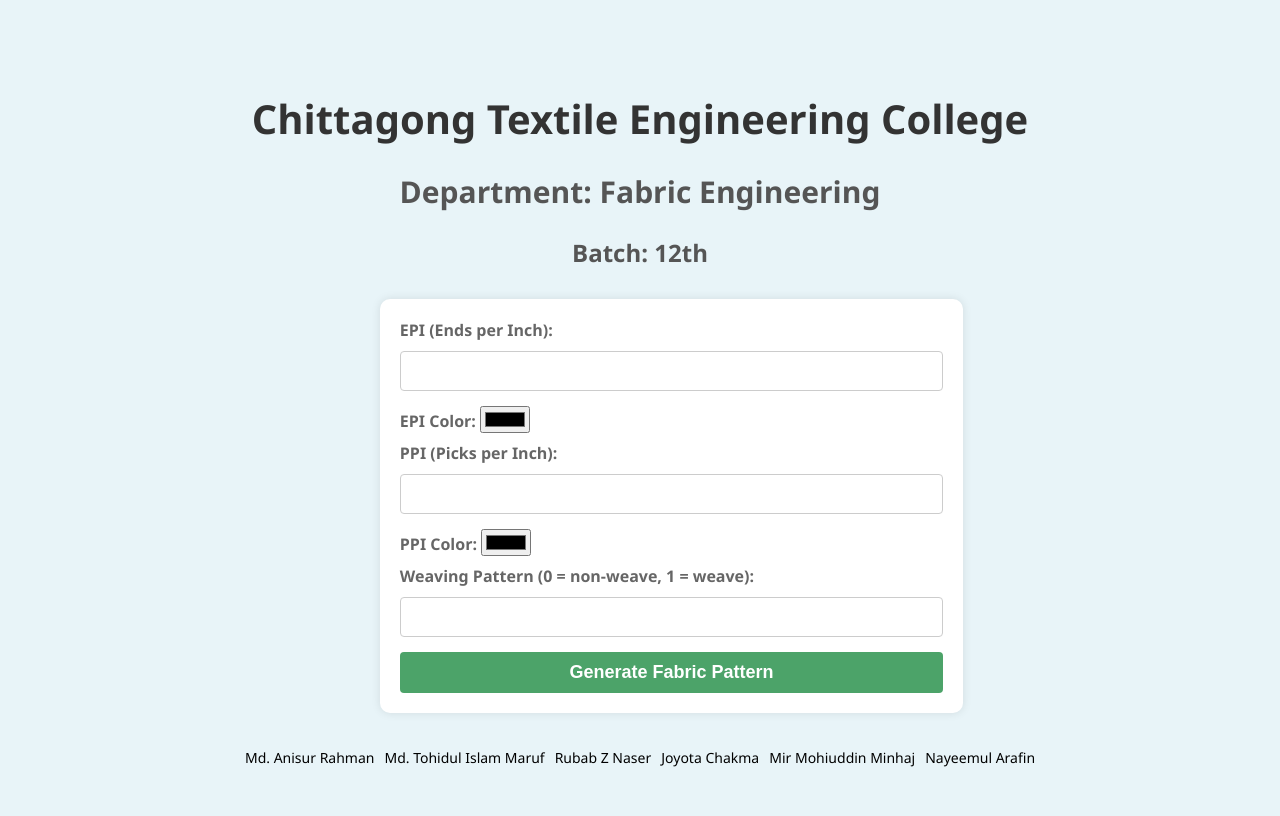
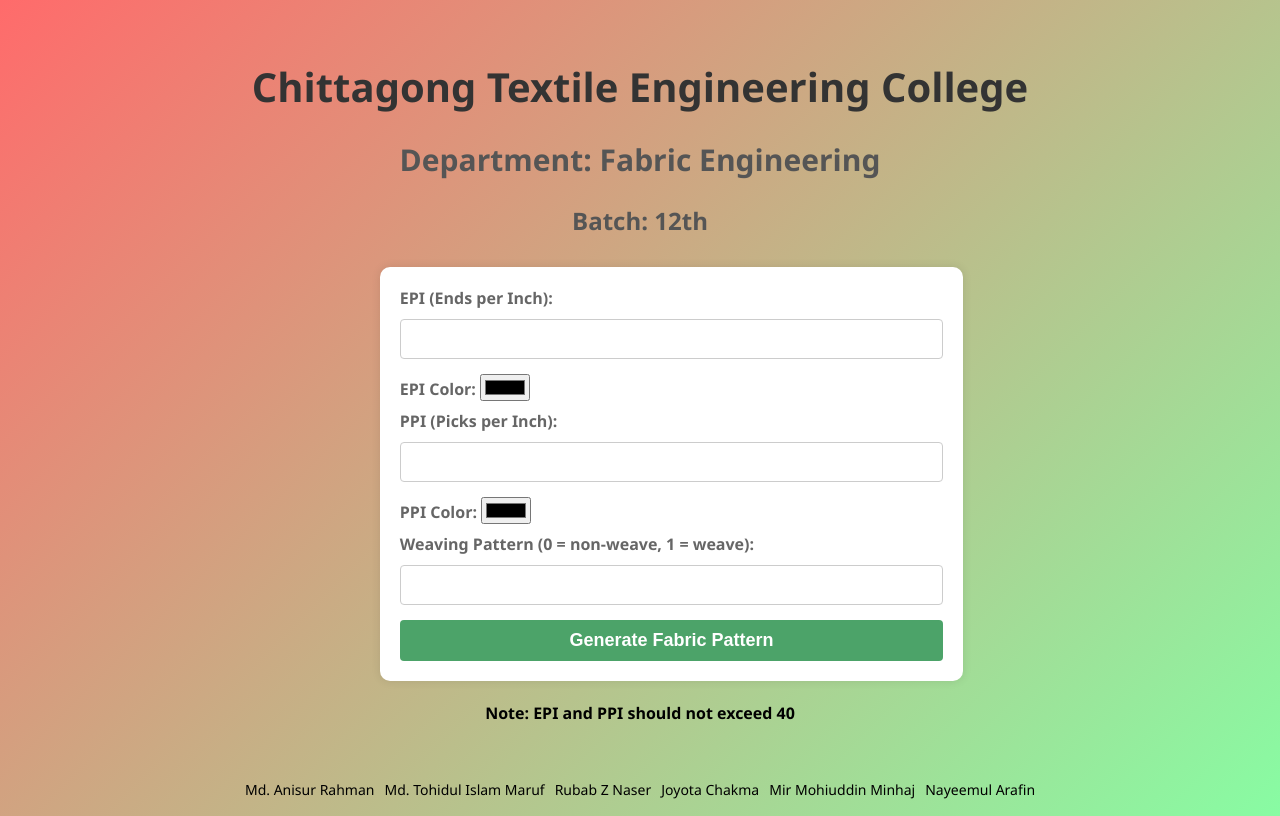
Before and after one commit to tanim95/fabricpatter, a Flask app: page / in a window 1280 px wide. Run offline with Flask 3, Linux system fonts and the light colour scheme.

Commit message:
refactored

```diff
--- a/app.py
+++ b/app.py
@@ -132,6 +132,11 @@ def generate():
     epi_color = hex_to_rgb(request.form['epi_color'])
     ppi_color = hex_to_rgb(request.form['ppi_color'])
 
+    # Check if epi or ppi exceeds the limit (40)
+    if epi > 40 or ppi > 40:
+        error = "EPI and PPI should not exceed 40."
+        return render_template('index.html', error=error)
+
     #  screen resolution
     screen_width, screen_height = 800, 600
     image, error = generate_fabric_image(
--- a/templates/index.html
+++ b/templates/index.html
@@ -1,255 +1,3 @@
-<!-- <!DOCTYPE html>
-<html>
-  <head>
-    <title>Fabric Pattern Generator</title>
-    <style>
-      body {
-        display: flex;
-        justify-content: center;
-        align-items: center;
-        height: 100vh;
-        background-color: #f3f3f3;
-      }
-
-      h1 {
-        font-size: 40px;
-        color: #333333;
-        text-align: center;
-      }
-
-      h2 {
-        font-size: 30px;
-        color: #555555;
-        text-align: center;
-      }
-      h3 {
-        font-size: 30px;
-        color: #555555;
-        text-align: center;
-      }
-
-      form {
-        width: 70%;
-        max-width: 600px;
-        background-color: #ffffff;
-        margin-left: 6rem;
-        padding: 20px;
-        border-radius: 10px;
-        box-shadow: 0 0 10px rgba(0, 0, 0, 0.1);
-      }
-
-      label {
-        display: inline-block;
-        margin-bottom: 10px;
-        color: #666666;
-      }
-
-      input[type='number'],
-      input[type='text'] {
-        width: 100%;
-        padding: 10px;
-        border: 1px solid #cccccc;
-        border-radius: 4px;
-        box-sizing: border-box;
-      }
-
-      input[type='submit'] {
-        width: 100%;
-        padding: 10px;
-        background-color: #007bff;
-        color: #ffffff;
-        border: none;
-        border-radius: 4px;
-        cursor: pointer;
-      }
-
-      input[type='submit']:hover {
-        background-color: #0069d9;
-      }
-
-      .container {
-        margin-top: 20px;
-      }
-
-      .header {
-        margin-bottom: 20px;
-      }
-    </style>
-  </head>
-  <body>
-    <div class="container">
-      <div class="header">
-        <h1>Chittagong Textile Engineering College</h1>
-        <h2>Department: Fabric Engineering</h2>
-        <h3>Batch: 12th</h3>
-      </div>
-      <div class="form">
-        <h1>Fabric Pattern Generator</h1>
-        <form action="/generate" method="post">
-          <label for="epi">EPI (Ends per Inch):</label>
-          <input type="number" id="epi" name="epi" required />
-          <br />
-          <label for="ppi">PPI (Picks per Inch):</label>
-          <input type="number" id="ppi" name="ppi" required />
-          <br />
-          <label for="weaving_pattern"
-            >Weaving Pattern (0 = non-weave, 1 = weave):</label
-          >
-          <input
-            type="text"
-            id="weaving_pattern"
-            name="weaving_pattern"
-            required
-          />
-          <label for="yarn_count">Yarn Count:</label>
-          <input type="number" id="yarn_count" name="yarn_count" required />
-          <br />
-          <input type="submit" value="Generate Fabric Pattern" />
-        </form>
-      </div>
-    </div>
-  </body>
-</html> -->
-
-<!-- ///////////////////////////////////////////////////////////////////////////////// -->
-<!-- <!DOCTYPE html>
-<html>
-  <head>
-    <title>Fabric Pattern Generator</title>
-    <style>
-      body {
-        display: flex;
-        justify-content: center;
-        align-items: center;
-        flex-direction: column;
-        height: 100vh;
-        background-color: #e8f4f8;
-        font-family: 'Segoe UI', Tahoma, Geneva, Verdana, sans-serif;
-      }
-
-      h1 {
-        font-size: 40px;
-        color: #333333;
-        text-align: center;
-        margin-bottom: 10px;
-      }
-
-      h2 {
-        font-size: 30px;
-        color: #555555;
-        text-align: center;
-        margin-bottom: 20px;
-      }
-
-      h3 {
-        font-size: 24px;
-        color: #555555;
-        text-align: center;
-        margin-bottom: 30px;
-      }
-
-      form {
-        width: 70%;
-        max-width: 600px;
-        background-color: #ffffff;
-        margin-left: 8rem;
-        padding: 20px;
-        border-radius: 10px;
-        box-shadow: 0 0 10px rgba(0, 0, 0, 0.1);
-      }
-
-      label {
-        display: inline-block;
-        margin-bottom: 10px;
-        color: #666666;
-        font-weight: bold;
-      }
-
-      input[type='number'],
-      input[type='text'] {
-        width: 100%;
-        padding: 10px;
-        border: 1px solid #cccccc;
-        border-radius: 4px;
-        box-sizing: border-box;
-        margin-bottom: 15px;
-        font-size: 16px;
-      }
-
-      input[type='submit'] {
-        width: 100%;
-        padding: 10px;
-        background-color: #4ca369;
-        color: #ffffff;
-        border: none;
-        border-radius: 4px;
-        cursor: pointer;
-        font-size: 18px;
-        font-weight: bold;
-      }
-
-      input[type='submit']:hover {
-        background-color: #3b8e57;
-      }
-
-      .container {
-        margin-top: 20px;
-      }
-
-      .footer {
-        margin-top: 30px;
-        display: flex;
-        justify-content: center;
-        align-items: center;
-        flex-wrap: wrap;
-        font-size: 14px;
-      }
-
-      .footer div {
-        margin: 5px;
-      }
-    </style>
-  </head>
-  <body>
-    <div class="container">
-      <h1>Chittagong Textile Engineering College</h1>
-      <h2>Department: Fabric Engineering</h2>
-      <h3>Batch: 12th</h3>
-      <form action="/generate" method="post">
-        <label for="epi">EPI (Ends per Inch):</label>
-        <input type="number" id="epi" name="epi" required />
-        <br />
-        <label for="ppi">PPI (Picks per Inch):</label>
-        <input type="number" id="ppi" name="ppi" required />
-        <br />
-        <label for="weaving_pattern"
-          >Weaving Pattern (0 = non-weave, 1 = weave):</label
-        >
-        <input
-          type="text"
-          id="weaving_pattern"
-          name="weaving_pattern"
-          required
-        />
-        <label for="yarn_count">Yarn Count:</label>
-        <input type="number" id="yarn_count" name="yarn_count" required />
-        <br />
-        <input type="submit" value="Generate Fabric Pattern" />
-      </form>
-    </div>
-    <div class="footer">
-      <div>Md. Anisur Rahman</div>
-      <div>Md. Tohidul Islam Maruf</div>
-      <div>Rubab Z Naser</div>
-      <div>Joyota Chakma</div>
-      <div>Mir Mohiuddin Minhaj</div>
-      <div>Nayeemul Arafin</div>
-    </div>
-  </body>
-</html> -->
-
-<!-- .......................................................... -->
-
 <!DOCTYPE html>
 <html>
   <head>
@@ -261,7 +9,7 @@
         align-items: center;
         flex-direction: column;
         height: 100vh;
-        background-color: #e8f4f8;
+        background: linear-gradient(135deg, #ff6b6b, #88fca3);
         font-family: 'Segoe UI', Tahoma, Geneva, Verdana, sans-serif;
       }
 
@@ -381,6 +129,7 @@
         <input type="submit" value="Generate Fabric Pattern" />
       </form>
     </div>
+    <h4>Note: EPI and PPI should not exceed 40</h4>
     <div class="footer">
       <div>Md. Anisur Rahman</div>
       <div>Md. Tohidul Islam Maruf</div>
```
Also changed, not shown: patterns/fabric_pattern.png.
